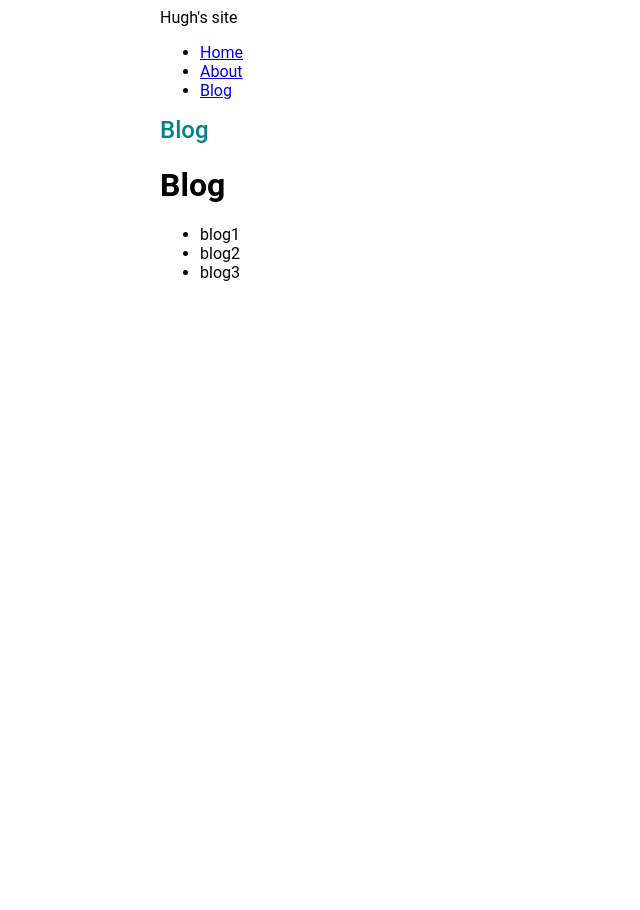
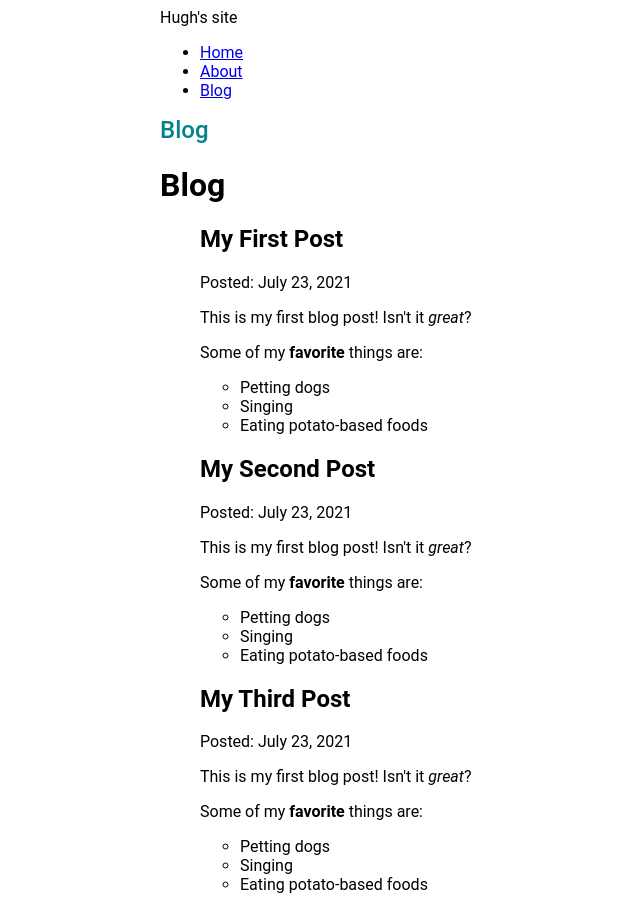
Before and after one commit to Hugheym/gatsby-test, a Gatsby site: page /blog in a window 1280 px wide. Shown: the whole page, without its empty margins (0-640 px from the left). Before the commit the page ends 800 px from the top, so only its background shows below. Built offline with nearby package versions, Linux system fonts and the light colour scheme; Gatsby itself is replaced by a stand-in of ours.

Commit message:
added MDX rendering

```diff
--- a/blog/blog1.mdx
+++ b/blog/blog1.mdx
@@ -0,0 +1,12 @@
+---
+title: "My First Post"
+date: "2021-07-23"
+---
+
+This is my first blog post! Isn't it *great*?
+
+Some of my **favorite** things are:
+
+* Petting dogs
+* Singing
+* Eating potato-based foods
--- a/blog/blog2.mdx
+++ b/blog/blog2.mdx
@@ -0,0 +1,12 @@
+---
+title: "My Second Post"
+date: "2021-07-23"
+---
+
+This is my first blog post! Isn't it *great*?
+
+Some of my **favorite** things are:
+
+* Petting dogs
+* Singing
+* Eating potato-based foods
--- a/blog/blog3.mdx
+++ b/blog/blog3.mdx
@@ -0,0 +1,12 @@
+---
+title: "My Third Post"
+date: "2021-07-23"
+---
+
+This is my first blog post! Isn't it *great*?
+
+Some of my **favorite** things are:
+
+* Petting dogs
+* Singing
+* Eating potato-based foods
--- a/gatsby-config.js
+++ b/gatsby-config.js
@@ -6,6 +6,7 @@
   plugins: [
     "gatsby-plugin-image",
     "gatsby-plugin-sharp",
+    "gatsby-plugin-mdx",
     {
       resolve: "gatsby-source-filesystem",
       options: {
--- a/package.json
+++ b/package.json
@@ -14,8 +14,11 @@
     "clean": "gatsby clean"
   },
   "dependencies": {
+    "@mdx-js/mdx": "^1.6.22",
+    "@mdx-js/react": "^1.6.22",
     "gatsby": "^4.2.0",
     "gatsby-plugin-image": "^2.2.0",
+    "gatsby-plugin-mdx": "^3.2.0",
     "gatsby-plugin-sharp": "^4.2.0",
     "gatsby-source-filesystem": "^4.2.0",
     "react": "^17.0.1",
--- a/src/pages/blog.js
+++ b/src/pages/blog.js
@@ -1,17 +1,19 @@
 import * as React from 'react';
 import { graphql } from 'gatsby';
 import Layout from '../components/layout';
-
+import { MDXRenderer } from 'gatsby-plugin-mdx';
 const BlogPage = ({ data }) => {
     return (
         <Layout pageTitle="Blog">
             <h1>Blog</h1>
             <ul>
                 {
-                    data.allFile.nodes.map(node => (
-                        <li key={node.name}>
-                            {node.name}
-                        </li>
+                    data.allMdx.nodes.map(node => (
+                        <article key={node.id}>
+                            <h2>{node.frontmatter.title}</h2>
+                            <p>Posted: {node.frontmatter.date}</p>
+                            <MDXRenderer>{node.body}</MDXRenderer>
+                        </article>
                     ))
                 }
             </ul>
@@ -21,9 +23,15 @@
 
 export const query = graphql`
     query {
-        allFile(filter: {sourceInstanceName: {eq: "blog"}}) {
+        allMdx(sort: {fields: frontmatter___date, order: DESC}) {
             nodes {
-                name
+                frontmatter {
+                    title
+                    date(formatString: "MMMM DD, YYYY")
+                }
+                id
+                body
+                slug
             }
         }
     }
```
Also changed, not shown: 1 other file.
